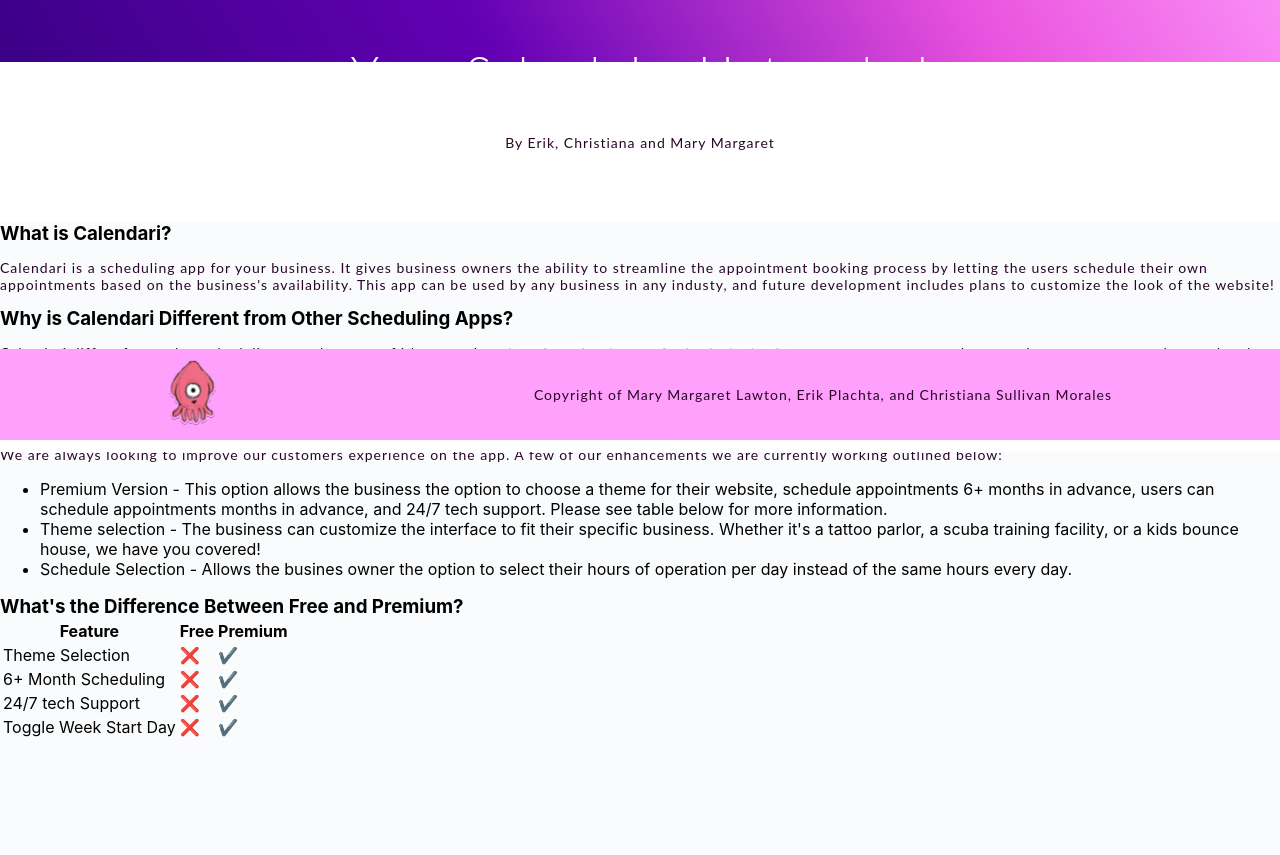
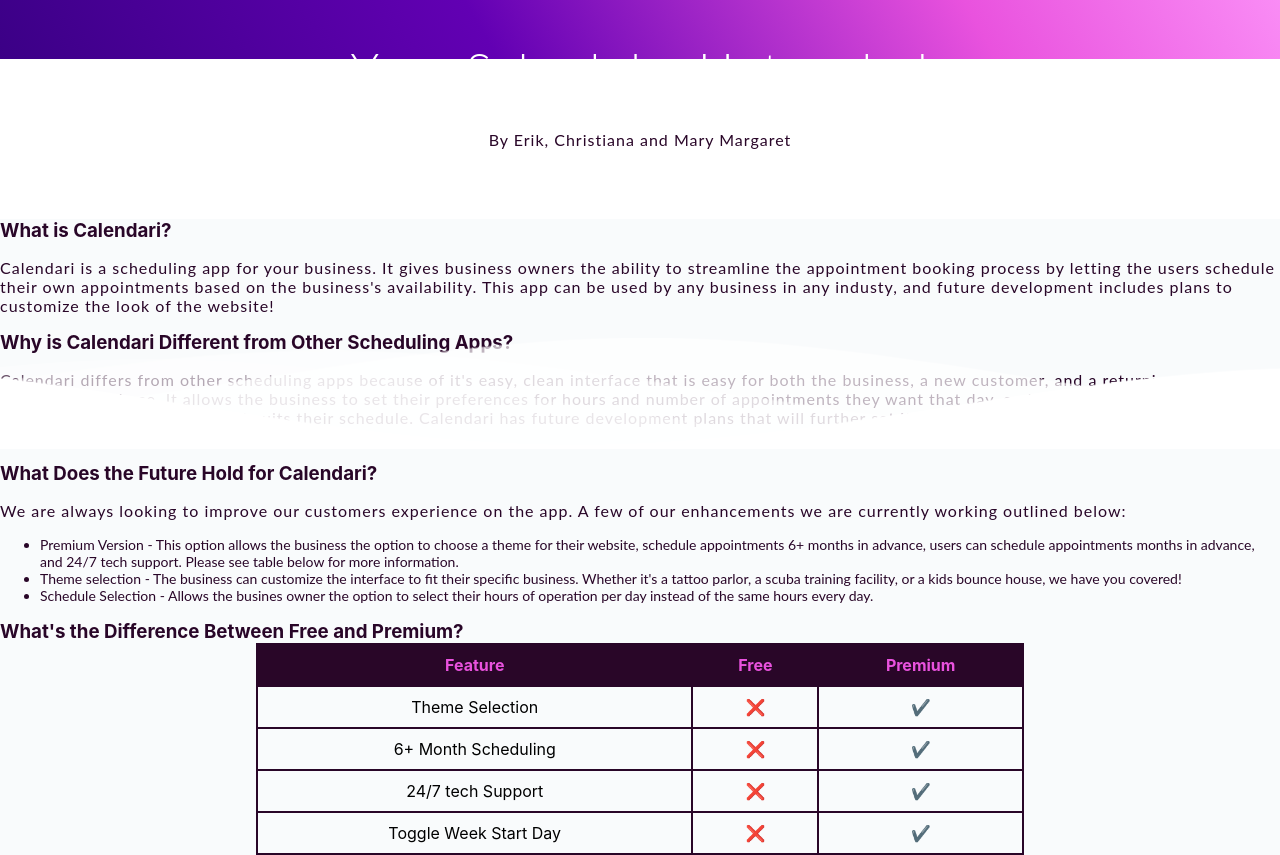
Before and after one commit to ErikPlachta/Calendari, a React (Create React App) app in the folder client/: page / in a window 1280 px wide. Shown: the part 360-1215 px from the top of the page. Before the commit the page ends 1100 px from the top, so only its background shows below. Built offline with nearby package versions, Linux system fonts and the light colour scheme.

Commit message:
working on styling the homepage without the footer being in the way

```diff
--- a/client/src/App.js
+++ b/client/src/App.js
@@ -77,7 +77,7 @@ function App() {
           <Route path='/appointment/:appointment_id' element={<Appointment/>}/>
         </Routes>
       </main>
-      <Footer bob1={bob1}/>
+      {/* <Footer bob1={bob1}/> */}
     </BrowserRouter>
   </ApolloProvider>
   );
--- a/client/src/assets/css/styles.css
+++ b/client/src/assets/css/styles.css
@@ -1,4 +1,3 @@
-
 @import url("./animations.css");
 /*------------------------------------------------------------------------------
   ROOT VARIABLES
@@ -178,7 +177,7 @@ button {
 
 
 
-/*wave code for homepage and wherever else we can implement*/
+/*WAVE CODE AND GENERAL BODY CODE*/
 @import url(//fonts.googleapis.com/css?family=Lato:300:400);
 
 body {
@@ -191,11 +190,51 @@ h1 {
   letter-spacing: 2px;
   font-size:48px;
 }
+
+h3 {
+  color: var(--plum);
+}
+
 p {
   font-family: 'Lato', sans-serif;
   letter-spacing: 1px;
-  font-size:14px;
+  font-size:16px;
   color: var(--plum);
+}
+
+li {
+  font-family: 'Lato', sans-serif;
+  color: var(--plum);
+  font-size: 14px;
+}
+
+table {
+ width: 60%;
+ border-collapse: collapse;
+}
+
+th {
+  height: 30px;
+  text-align: center;
+  font-weight:bold;
+  padding: 10px;
+  border: 2px solid var(--plum);
+  color:#e952de;
+  background-color: var(--plum);
+}
+
+tr, td {
+  height:20px;
+  text-align: center;
+  padding: 10px;
+  border: 2px solid var(--plum);
+}
+
+.tableContainer {
+  margin-left:auto;
+  margin-right: auto;
+  padding: 20px;
+  margin: 20px;
 }
 
 .slogan {
--- a/client/src/pages/Home.js
+++ b/client/src/pages/Home.js
@@ -64,7 +64,7 @@ export default function Home() {
       <div id="freeVsPremium">
       <h3>What's the Difference Between Free and Premium?</h3>
         <div classname="tableContainer">
-          <table>
+          <table align="center">
             <thead>
               <tr>
                 <th>Feature</th>
```
